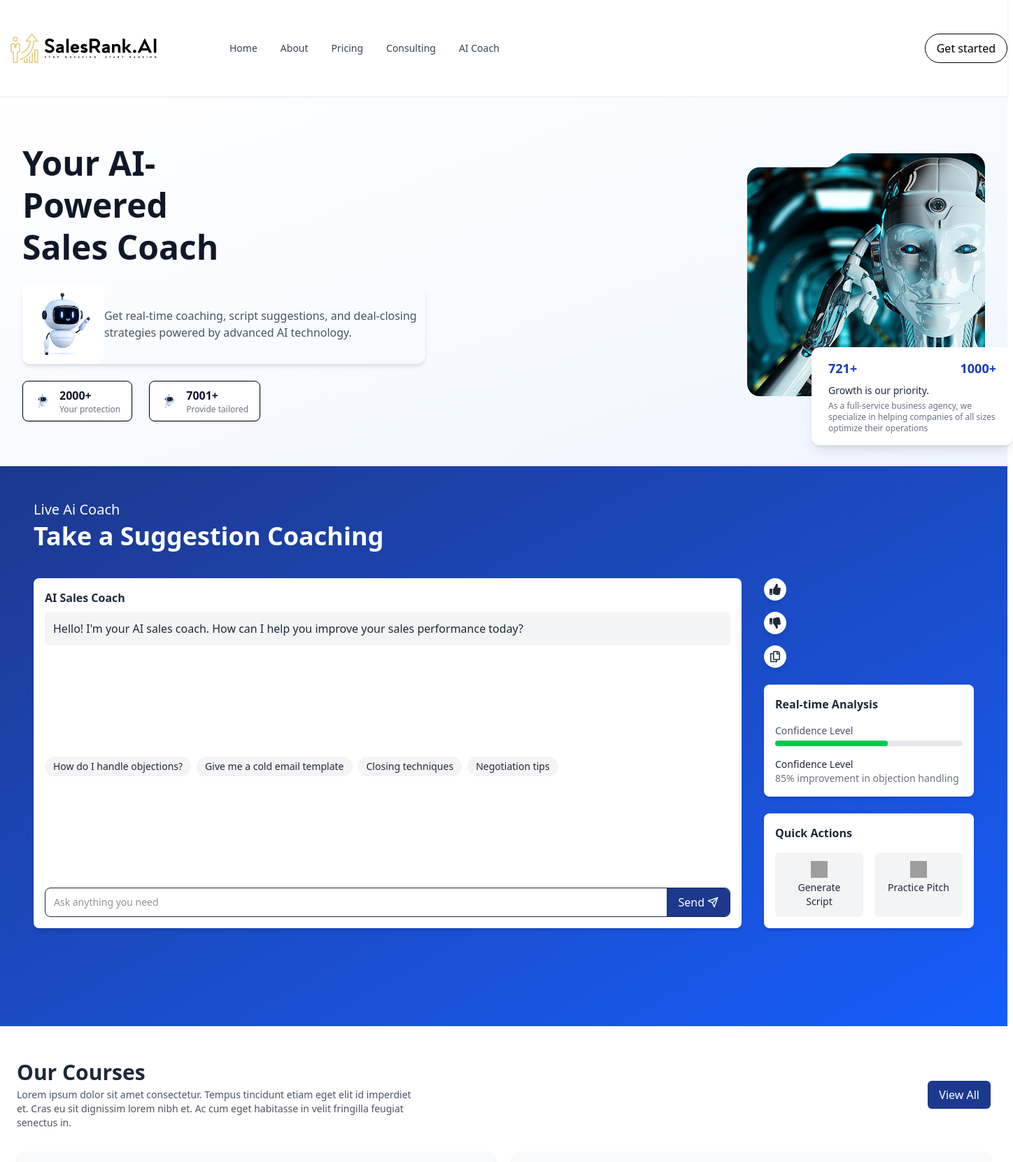
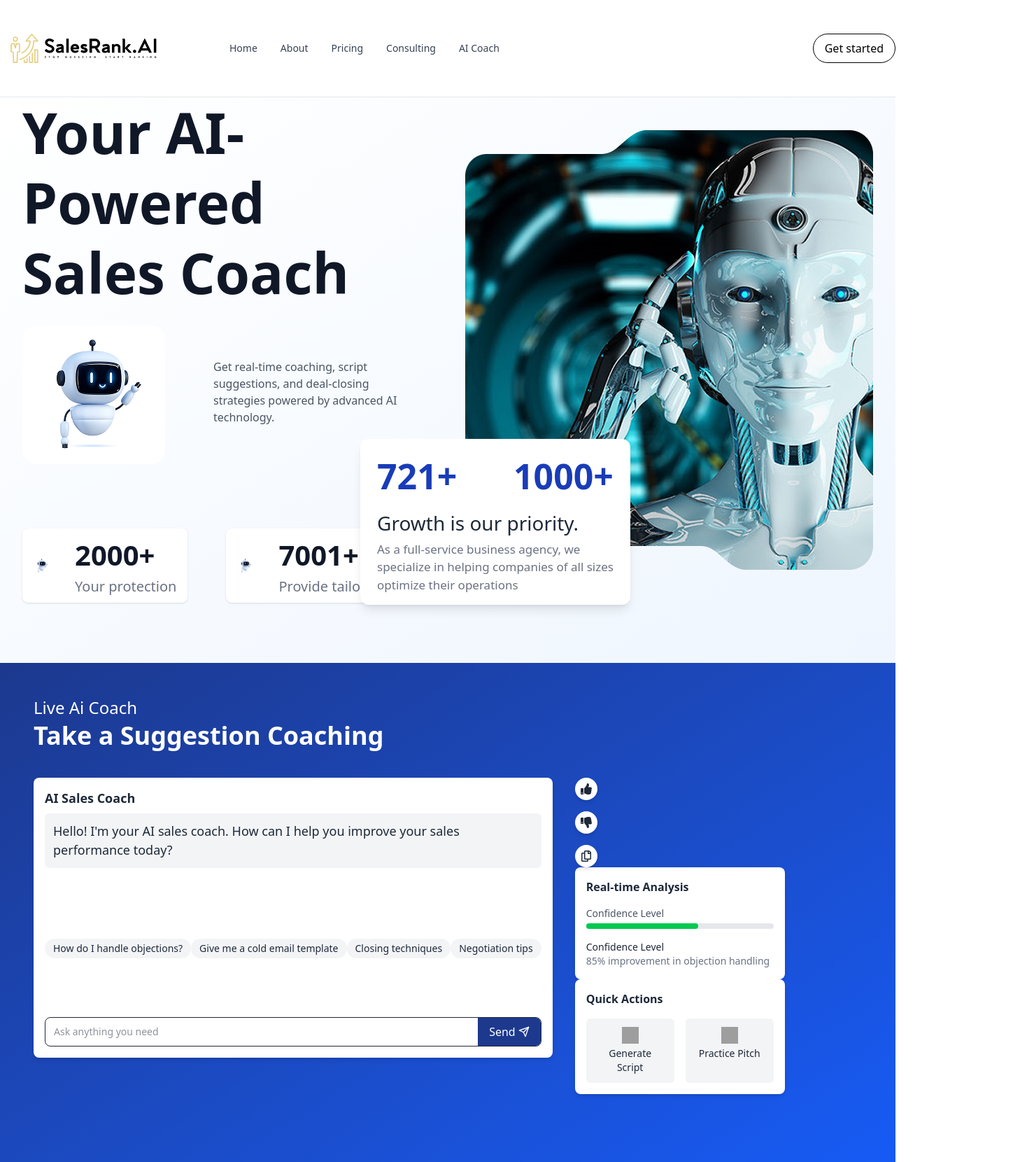
Before and after one commit to nayeemjim/task-with-functionalComponents, a React (Vite) app: page / in a window 1280 px wide. Shown: the top 1660 px of the page at 70% size, 1448 px wide, since content can reach past the window. Built offline with nearby package versions, Linux system fonts and the light colour scheme; grey boxes are pictures that could not be loaded.

Commit message:
Home page is about to complete

```diff
--- a/src/App.jsx
+++ b/src/App.jsx
@@ -8,7 +8,7 @@ import OurCourses from "./Components/OurCourses";
 
 function App() {
   return (
-    <div className="w-">
+    <div className="mx-auto lg:max-w-[1440px]">
       <Navbar />
       <HomeSection />
       <Form />
--- a/src/Components/FAQ.jsx
+++ b/src/Components/FAQ.jsx
@@ -30,26 +30,26 @@ function FAQ() {
   };
 
   return (
-    <section className="mx-auto max-w-4xl px-6 py-16 lg:w-[1440px]">
+    <section className="px-6 pt-41">
       <h3 className="mb-2 text-sm font-medium text-blue-600">
         Frequently asked questions
       </h3>
-      <h2 className="mb-10 text-3xl leading-snug font-light text-gray-900 md:text-4xl">
+      <h2 className="mb-[80px] leading-snug font-light text-gray-900 md:text-4xl lg:text-6xl">
         Constant collaboration is how we roll. <br /> Let's see if we are a good
         fit.
       </h2>
 
-      <div className="space-y-6">
+      <div>
         {faqs.map((faq) => (
           <div
             key={faq.id}
-            className="cursor-pointer border-b pb-4"
+            className="cursor-pointer border-b pr-8 pb-4 text-[32px]"
             onClick={() => toggle(faq.id)}
           >
             <div className="flex items-start justify-between">
               <div className="flex space-x-4">
                 <span className="font-semibold text-yellow-500">0{faq.id}</span>
-                <p className="text-lg font-medium text-gray-900">
+                <p className="mb-4 text-[40px] font-medium text-gray-900">
                   {faq.question}
                 </p>
               </div>
--- a/src/Components/Footer.jsx
+++ b/src/Components/Footer.jsx
@@ -10,16 +10,16 @@ import {
 
 export default function Footer() {
   return (
-    <footer className="mx-auto bg-gray-100 text-gray-800 lg:w-[1440px]">
+    <footer className="bg-gray-100 text-gray-800">
       {/* Newsletter CTA */}
       <div className="mx-auto mt-16 mb-10 max-w-6xl rounded-3xl bg-gradient-to-r from-blue-700 to-blue-500 p-10 text-center text-white">
-        <h2 className="mb-2 text-2xl font-semibold md:text-3xl">
+        <h2 className="mb-3 text-[38px] font-semibold md:text-3xl">
           Ready to Hire Smarter?
         </h2>
-        <p className="mb-6 text-sm">
+        <p className="mb-12 text-[16px]">
           Unlock Exclusive Insights. Subscribe to Our Newsletter
         </p>
-        <button className="rounded-full bg-yellow-400 px-6 py-2 font-medium text-black transition hover:bg-yellow-300">
+        <button className="rounded-full bg-yellow-400 px-6 py-2 text-xl font-medium text-black transition hover:bg-yellow-300">
           Join Now
         </button>
       </div>
--- a/src/Components/Form.jsx
+++ b/src/Components/Form.jsx
@@ -3,32 +3,36 @@ import { FaThumbsUp, FaThumbsDown, FaRegCopy } from "react-icons/fa";
 import { FiSend } from "react-icons/fi";
 
 const Form = () => {
+  const tags = [
+    "How do I handle objections?",
+    "Give me a cold email template",
+    "Closing techniques",
+    "Negotiation tips",
+  ];
   return (
-    <section className="mx-auto min-h-screen bg-gradient-to-br from-blue-900 to-blue-600 p-6 text-white md:p-12 lg:w-[1440px]">
-      <h2 className="mb-1 text-xl font-light">Live Ai Coach</h2>
-      <h1 className="mb-10 text-3xl font-bold md:text-4xl">
+    <section className="min-h-screen bg-gradient-to-br from-blue-900 to-blue-600 p-6 text-white md:p-12">
+      <h2 className="mb-1 text-2xl font-light">Live Ai Coach</h2>
+      <h1 className="mb-10 text-6xl font-bold md:text-4xl">
         Take a Suggestion Coaching
       </h1>
 
       <div className="flex flex-col gap-8 md:flex-row">
+        <div>
           {/* Chat Section */}
           <div className="flex min-h-[400px] flex-1 flex-col justify-between rounded-lg bg-white p-4 text-gray-800 shadow-md">
             <div>
-            <p className="mb-2 font-bold">AI Sales Coach</p>
-            <div className="mb-4 rounded-md bg-gray-100 p-3">
+              <p className="mb-2 text-[18px] font-bold">AI Sales Coach</p>
+              <div className="mb-4 rounded-md bg-gray-100 p-3 text-[18px]">
                 Hello! I'm your AI sales coach. How can I help you improve your
-              sales performance today?
+                sales
+                <br />
+                performance today?
               </div>
             </div>
 
             {/* Tags */}
-          <div className="mb-4 flex flex-wrap gap-2">
-            {[
-              "How do I handle objections?",
-              "Give me a cold email template",
-              "Closing techniques",
-              "Negotiation tips",
-            ].map((tag, idx) => (
+            <div className="flex flex-wrap">
+              {tags.map((tag, idx) => (
                 <button
                   key={idx}
                   className="rounded-full bg-gray-100 px-3 py-1 text-sm hover:bg-gray-200"
@@ -50,9 +54,11 @@ const Form = () => {
               </button>
             </div>
           </div>
+        </div>
 
         {/* Side Panel */}
         <div className="flex w-full flex-col gap-6 md:w-[300px]">
+          <div>
             {/* Vertical Icons */}
             <div className="flex items-center gap-4 md:flex-col md:items-start">
               <div className="rounded-full bg-white p-2 text-gray-800 shadow-md">
@@ -107,6 +113,7 @@ const Form = () => {
             </div>
           </div>
         </div>
+      </div>
     </section>
   );
 };
--- a/src/Components/HomeSection.jsx
+++ b/src/Components/HomeSection.jsx
@@ -2,38 +2,39 @@ import React from "react";
 
 const HomeSection = () => {
   return (
-    <section className="mx-auto flex flex-col items-center justify-between bg-gradient-to-br from-white to-blue-50 px-8 py-16 md:flex-row lg:w-[1440px]">
+    <section className="flex flex-col items-center justify-between bg-gradient-to-br from-white to-blue-50 px-8 pb-[86px] md:flex-row">
       {/* Left Section */}
-      <div className="max-w-xl space-y-6">
-        <h1 className="text-4xl leading-tight font-bold text-gray-900 md:text-5xl">
+      <div className="max-w-xl">
+        <h1 className="mb-[26px] text-[80px] leading-tight font-bold text-gray-900">
           Your AI-
           <br />
           Powered <br />
           Sales Coach
         </h1>
-        <div className="flex items-center justify-center rounded-xl shadow-md">
-          <div>
+        <div className="flex items-center justify-center rounded-xl">
+          <div className="mr-[68px]">
             <img src="../public/img/image (3).png" alt="Mini Bot" />
           </div>
-          <p className="text-gray-600">
-            Get real-time coaching, script suggestions, and deal-closing
-            strategies powered by advanced AI technology.
+          <p className="pt-[29px] pb-[37px] text-gray-600">
+            Get real-time coaching, script <br /> suggestions, and deal-closing{" "}
+            <br />
+            strategies powered by advanced AI <br /> technology.
           </p>
         </div>
 
-        <div className="mt-4 flex gap-6">
-          <div className="flex items-center gap-3 rounded-lg border bg-white px-4 py-2 shadow-sm">
+        <div className="mt-23 flex gap-[55px]">
+          <div className="flex items-center gap-[35px] rounded-lg bg-white px-4 py-2 shadow-sm">
             <img
               src="../public/img/image (3).png"
               alt="Representation"
               className="h-6 w-6"
             />
             <div>
-              <p className="font-semibold text-gray-900">2000+</p>
-              <p className="text-xs text-gray-500">Your protection</p>
+              <p className="text-[40px] font-semibold text-gray-900">2000+</p>
+              <p className="text-[20px] text-gray-500">Your protection</p>
             </div>
           </div>
-          <div className="flex items-center gap-3 rounded-lg border bg-white px-4 py-2 shadow-sm">
+          <div className="flex items-center gap-[35px] rounded-lg bg-white px-4 py-2 shadow-sm">
             <div className="flex h-6 w-6 items-center justify-center rounded-full bg-gray-100 text-sm font-bold text-gray-800">
               <img
                 src="../public/img/image (3).png"
@@ -42,33 +43,34 @@ const HomeSection = () => {
               />
             </div>
             <div>
-              <p className="font-semibold text-gray-900">7001+</p>
-              <p className="text-xs text-gray-500">Provide tailored</p>
+              <p className="text-[40px] font-semibold text-gray-900">7001+</p>
+              <p className="text-[20px] text-gray-500">Provide tailored</p>
             </div>
           </div>
         </div>
       </div>
 
-      {/* Right Section */}
-      <div className="relative mt-10 md:mt-0">
+      {/* Right Section for the task*/}
+      <div className="relative">
         <img
           src="../public/img/image.png"
           alt="AI Bot"
-          className="w-80 rounded-2xl md:w-[340px]"
+          className="rounded-2xl"
         />
 
         {/* Floating card */}
-        <div className="absolute right-[-40px] bottom-[-50px] w-72 rounded-xl bg-white px-6 py-4 shadow-lg">
-          <div className="flex justify-between text-lg font-semibold text-blue-800">
+        <div className="absolute bottom-[-50px] left-[-150px] rounded-xl bg-white px-6 py-4 shadow-lg">
+          <div className="flex justify-between text-[50px] font-semibold text-blue-800">
             <p>721+</p>
             <p>1000+</p>
           </div>
-          <p className="mt-2 text-sm font-medium text-gray-800">
+          <p className="mt-2 text-[28px] font-medium text-gray-800">
             Growth is our priority.
           </p>
-          <p className="mt-1 text-xs text-gray-500">
-            As a full-service business agency, we specialize in helping
-            companies of all sizes optimize their operations
+          <p className="mt-1 text-[17px] text-gray-500">
+            As a full-service business agency, we <br />
+            specialize in helping companies of all sizes <br />
+            optimize their operations
           </p>
         </div>
       </div>
--- a/src/Components/Navbar.jsx
+++ b/src/Components/Navbar.jsx
@@ -2,7 +2,7 @@ import React from "react";
 
 const Navbar = () => {
   return (
-    <header className="mx-auto flex w-full items-center justify-between border-b border-gray-200 bg-white py-[45px] shadow-sm lg:w-[1440px]">
+    <header className="mx-auto flex w-full items-center justify-between border-b border-gray-200 bg-white py-[45px] shadow-sm lg:max-w-[1440px]">
       {/* Logo for the given task*/}
       <div className="flex items-center">
         <img src="../public/img/salesRank.png" alt="SalesRank.AI Logo" />
--- a/src/Components/OurCourses.jsx
+++ b/src/Components/OurCourses.jsx
@@ -9,7 +9,7 @@ const courses = [
     author: "John Smith",
     title: "Web Design Fundamentals",
     description:
-      "Learn the fundamentals of web design, including HTML, CSS, and responsive design principles. Develop the skills to create visually appealing and user-friendly websites.",
+      "Learn the fundamentals of web design, including HTML, CSS,  and responsive design principles. Develop the skills to create visually appealing and user-friendly websites.",
   },
   {
     id: 2,
@@ -25,18 +25,19 @@ const courses = [
 
 const OurCourses = () => {
   return (
-    <section className="mx-auto bg-white px-6 py-12 lg:w-[1440px]">
-      {/* Header */}
-      <div className="mb-8 flex items-center justify-between">
+    <section className="bg-white px-6 pt-12">
+      {/* Header for the card making section*/}
+      <div className="mb-8 flex items-center justify-between pb-12">
         <div>
-          <h2 className="text-3xl font-semibold text-gray-800">Our Courses</h2>
-          <p className="mt-1 max-w-xl text-sm text-gray-600">
+          <h2 className="text-5xl font-semibold text-gray-800">Our Courses</h2>
+          <p className="mt-1.5 text-[18px] text-gray-600">
             Lorem ipsum dolor sit amet consectetur. Tempus tincidunt etiam eget
-            elit id imperdiet et. Cras eu sit dignissim lorem nibh et. Ac cum
-            eget habitasse in velit fringilla feugiat senectus in.
+            elit id imperdiet et.
+            <br /> Cras eu sit dignissim lorem nibh et. Ac cum eget habitasse in
+            velit fringilla feugiat senectus in.
           </p>
         </div>
-        <button className="rounded-md bg-blue-900 px-4 py-2 text-white hover:bg-blue-800">
+        <button className="rounded-md bg-blue-900 px-6 py-4.5 text-[18px] text-white hover:bg-blue-800">
           View All
         </button>
       </div>
@@ -54,8 +55,8 @@ const OurCourses = () => {
               className="mb-4 rounded-lg object-cover"
             />
             <div className="mb-2 flex items-center justify-between text-sm text-gray-600">
-              <span>{course.duration}</span>
-              <span>{course.level}</span>
+              <span className="px-4 py-2.5 shadow-md">{course.duration}</span>
+              <span className="px-4 py-2.5 shadow-md">{course.level}</span>
               <span>By {course.author}</span>
             </div>
             <h3 className="mb-2 text-lg font-semibold text-gray-800">
--- a/src/Components/TestimonialSlider.jsx
+++ b/src/Components/TestimonialSlider.jsx
@@ -30,7 +30,7 @@ function TestimonialSlider() {
   const { text, author, role } = testimonials[index];
 
   return (
-    <div className="mx-auto max-w-5xl px-6 py-16 text-center">
+    <div className="px-6 pt-29 pb-21 text-center">
       <p className="mb-10 text-2xl leading-relaxed font-light text-gray-900 md:text-3xl">
         “ {text} ”
       </p>
```
Lines whose indentation alone changed are shown as unchanged.
